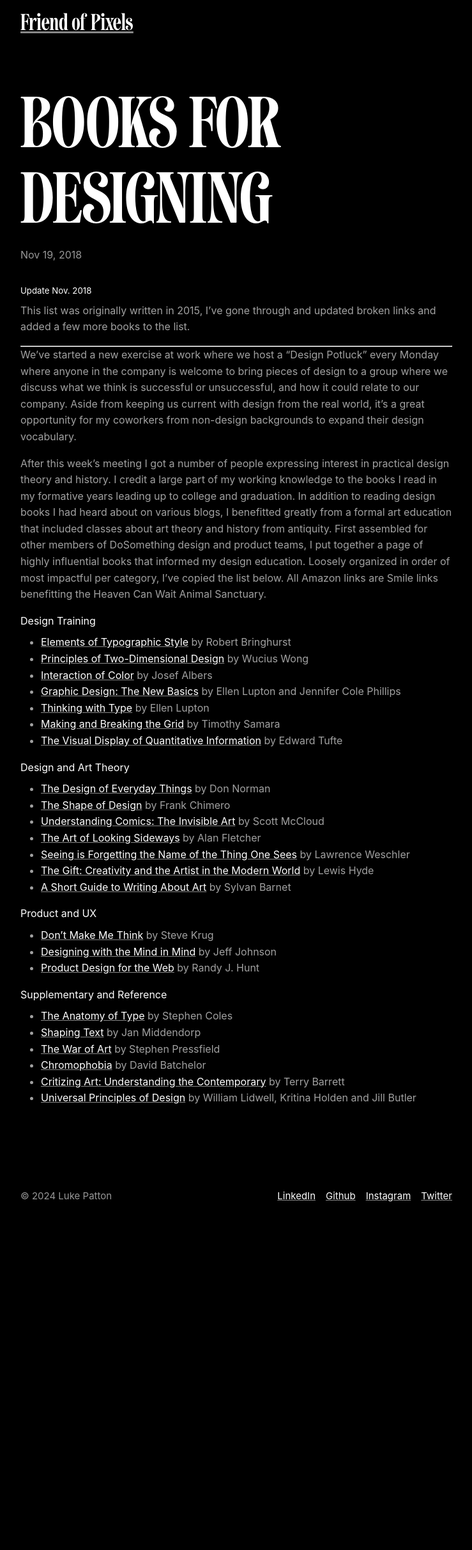
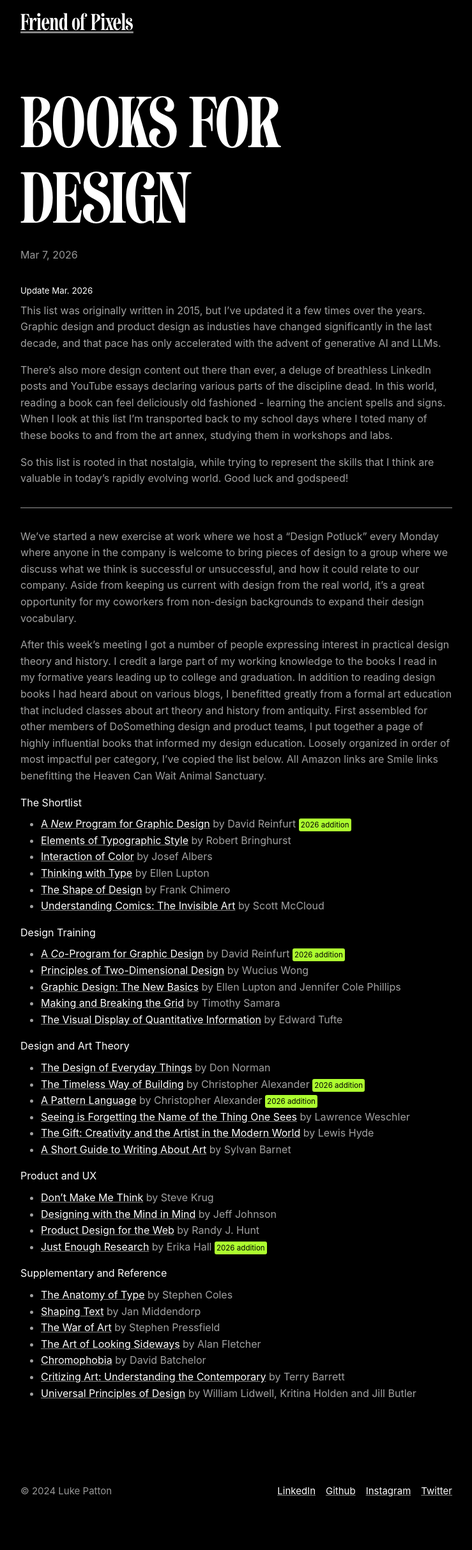
Before and after one commit to lkpttn/lkpttn.github.io, a Jekyll site: the page built from _posts/2018-11-19-books-for-designing.markdown, in a window 1280 px wide. Shown: the whole page at 64% size, without its empty margins (270-1009 px from the left). Built offline with Jekyll 4.4.1, drawn with Linux system fonts in a browser that asks for light colours; before the commit the page ends 1961 px from its top, so only the background shows below that.

Commit message:
Add new books to list

```diff
--- a/_posts/2018-11-19-books-for-designing.markdown
+++ b/_posts/2018-11-19-books-for-designing.markdown
@@ -1,13 +1,17 @@
 ---
 layout: post
-title: 'Books for Designing'
-date: 2018-11-19 17:40:28 -0400
+title: 'Books for Design'
+date: 2026-03-07 17:40:28 -0400
 category: Posts
 ---
 
-##### Update Nov. 2018
+##### Update Mar. 2026
 
-This list was originally written in 2015, I've gone through and updated broken links and added a few more books to the list.
+This list was originally written in 2015, but I've updated it a few times over the years. Graphic design and product design as industies have changed significantly in the last decade, and that pace has only accelerated with the advent of generative AI and LLMs.
+
+There's also more design content out there than ever, a deluge of breathless LinkedIn posts and YouTube essays declaring various parts of the discipline dead. In this world, reading a book can feel deliciously old fashioned - learning the ancient spells and signs. When I look at this list I'm transported back to my school days where I toted many of these books to and from the art annex, studying them in workshops and labs.
+
+So this list is rooted in that nostalgia, while trying to represent the skills that I think are valuable in today's rapidly evolving world. Good luck and godspeed!
 
 ---
 
@@ -15,22 +19,27 @@ We've started a new exercise at work where we host a "Design Potluck" every Mond
 
 After this week's meeting I got a number of people expressing interest in practical design theory and history. I credit a large part of my working knowledge to the books I read in my formative years leading up to college and graduation. In addition to reading design books I had heard about on various blogs, I benefitted greatly from a formal art education that included classes about art theory and history from antiquity. First assembled for other members of DoSomething design and product teams, I put together a page of highly influential books that informed my design education. Loosely organized in order of most impactful per category, I've copied the list below. All Amazon links are Smile links benefitting the Heaven Can Wait Animal Sanctuary.
 
+### The Shortlist
+- [A *New* Program for Graphic Design](https://www.amazon.com/New-Program-Graphic-Design/dp/1941753213) by David Reinfurt <span class="tag">2026 addition</span>
+- [Elements of Typographic Style](http://smile.amazon.com/dp/0881792128) by Robert Bringhurst
+- [Interaction of Color](http://smile.amazon.com/dp/0300179359) by Josef Albers
+- [Thinking with Type](http://smile.amazon.com/dp/1568989695) by Ellen Lupton
+- [The Shape of Design](http://shapeofdesignbook.com/) by Frank Chimero
+- [Understanding Comics: The Invisible Art](http://smile.amazon.com/dp/006097625X) by Scott McCloud
+
 ### Design Training
 
-- [Elements of Typographic Style](http://smile.amazon.com/dp/0881792128) by Robert Bringhurst
+- [A *Co-*Program for Graphic Design](https://www.amazon.com/dp/1941753728) by David Reinfurt <span class="tag">2026 addition</span>
 - [Principles of Two-Dimensional Design](http://smile.amazon.com/dp/0471289604) by Wucius Wong
-- [Interaction of Color](http://smile.amazon.com/dp/0300179359) by Josef Albers
 - [Graphic Design: The New Basics](http://smile.amazon.com/dp/1616893257) by Ellen Lupton and Jennifer Cole Phillips
-- [Thinking with Type](http://smile.amazon.com/dp/1568989695) by Ellen Lupton
 - [Making and Breaking the Grid](http://smile.amazon.com/dp/1592531253) by Timothy Samara
 - [The Visual Display of Quantitative Information](http://smile.amazon.com/dp/0961392142) by Edward Tufte
 
 ### Design and Art Theory
 
 - [The Design of Everyday Things](http://smile.amazon.com/dp/0465050654) by Don Norman
-- [The Shape of Design](http://shapeofdesignbook.com/) by Frank Chimero
-- [Understanding Comics: The Invisible Art](http://smile.amazon.com/dp/006097625X) by Scott McCloud
-- [The Art of Looking Sideways](http://smile.amazon.com/dp/0714834491) by Alan Fletcher
+- [The Timeless Way of Building](https://www.amazon.com/Timeless-Way-Building-Christopher-Alexander/dp/0195024028/131-2320286-2534807) by Christopher Alexander <span class="tag">2026 addition</span>
+- [A Pattern Language](https://www.amazon.com/Pattern-Language-Buildings-Construction-Environmental/dp/0195019199) by Christopher Alexander <span class="tag">2026 addition</span>
 - [Seeing is Forgetting the Name of the Thing One Sees](http://smile.amazon.com/dp/0520256093) by Lawrence Weschler
 - [The Gift: Creativity and the Artist in the Modern World](http://smile.amazon.com/dp/0307279502) by Lewis Hyde
 - [A Short Guide to Writing About Art](http://smile.amazon.com/dp/020588699X) by Sylvan Barnet
@@ -40,12 +49,14 @@ After this week's meeting I got a number of people expressing interest in practi
 - [Don't Make Me Think](http://smile.amazon.com/dp/0321965515) by Steve Krug
 - [Designing with the Mind in Mind](http://smile.amazon.com/dp/0124079148) by Jeff Johnson
 - [Product Design for the Web](http://smile.amazon.com/dp/0321929039) by Randy J. Hunt
+- [Just Enough Research](https://www.mulebooks.com/just-enough-research) by Erika Hall <span class="tag">2026 addition</span>
 
 ### Supplementary and Reference
 
 - [The Anatomy of Type](http://smile.amazon.com/dp/0062203126) by Stephen Coles
 - [Shaping Text](http://smile.amazon.com/dp/9063692234) by Jan Middendorp
 - [The War of Art](http://smile.amazon.com/dp/1936891026) by Stephen Pressfield
+- [The Art of Looking Sideways](http://smile.amazon.com/dp/0714834491) by Alan Fletcher
 - [Chromophobia](http://smile.amazon.com/dp/1861890745) by David Batchelor
 - [Critizing Art: Understanding the Contemporary](http://smile.amazon.com/dp/0073379190) by Terry Barrett
 - [Universal Principles of Design](http://smile.amazon.com/dp/1592535879) by William Lidwell, Kritina Holden and Jill Butler
--- a/_sass/forks.scss
+++ b/_sass/forks.scss
@@ -6,6 +6,7 @@ $base-font-family: -apple-system, BlinkMacSystemFont, "Segoe UI", Roboto, Helvet
 $base-font-size:   16px !default;
 $base-font-weight: 400 !default;
 $small-font-size:  $base-font-size * 0.875 !default;
+$xsmall-font-size: $base-font-size * 0.725 !default;
 $base-line-height: 1.6 !default;
 
 // Font sizes - 1.33
--- a/_sass/forks/_layout.scss
+++ b/_sass/forks/_layout.scss
@@ -43,8 +43,18 @@
   color: $grey-color;
 }
 
-.username {
+.tag {
+  font-size: $xsmall-font-size;
+  background-color: greenyellow;
+  color: black;
+  border-radius: 3px;
+  padding: 3px;
+}
 
+hr {
+  border: none;
+  border-top: 1px solid $grey-color;
+  margin: $spacing-unit 0;
 }
 
 
```
Also changed, not shown: 1 other file.
